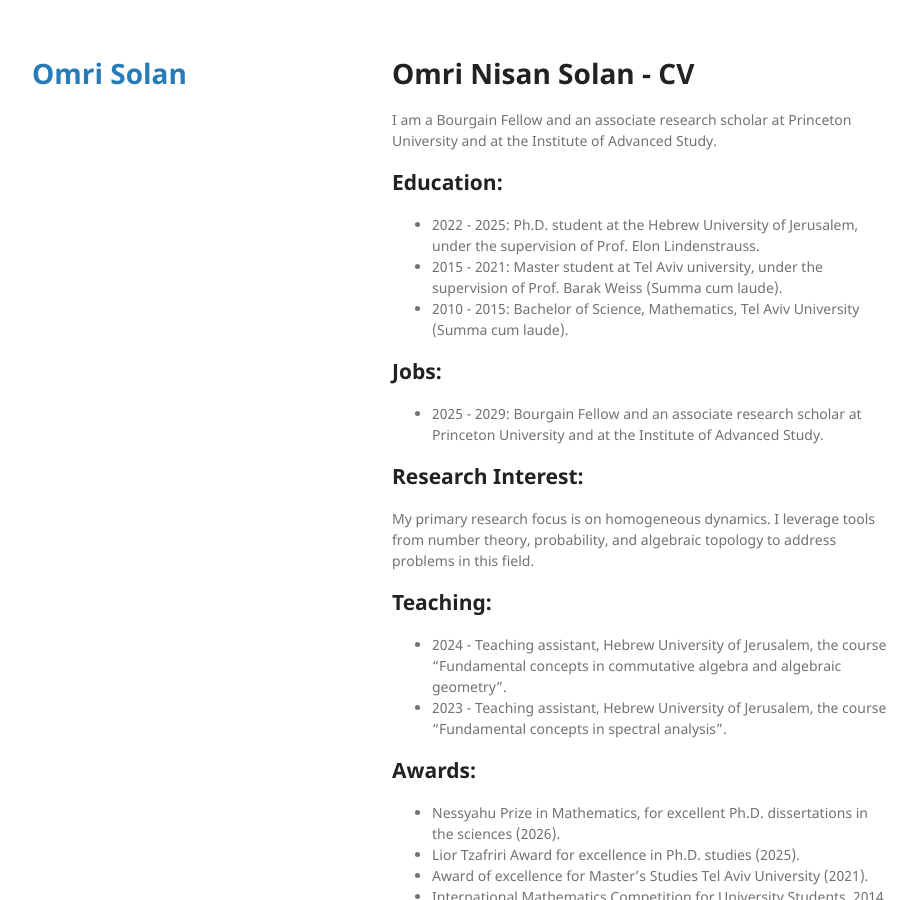
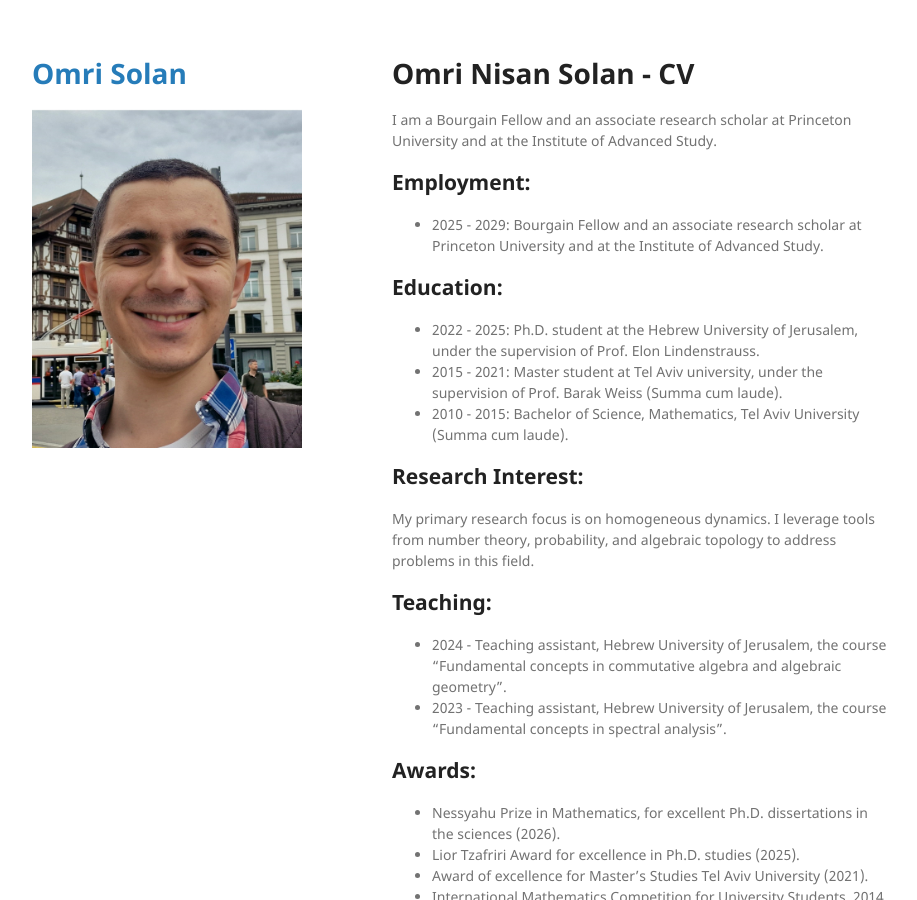
Before and after one commit to omriso/omriso.github.io, a Jekyll site: the page built from CV.md, in a window 1280 px wide and 900 px high. Shown: the whole window, without its empty margins (178-1095 px from the left). Built offline with Jekyll 4.4.1, drawn with Linux system fonts in a browser that asks for light colours; the repository's description, which GitHub fills in, is left out.

Commit message:
Maybe now no text & moved employment

```diff
--- a/CV.md
+++ b/CV.md
@@ -10,15 +10,17 @@
 
 <!-- PDF version: [CV](./CV.pdf) -->
 
+## **Employment:**
+
+* 2025 \- 2029: Bourgain Fellow and an associate research scholar at Princeton University and at the Institute of Advanced Study.
+
+
 ## **Education:**
 
 * 2022 \- 2025: Ph.D. student at the Hebrew University of Jerusalem, under the supervision of Prof. Elon Lindenstrauss.
 * 2015 \- 2021: Master student at Tel Aviv university, under the supervision of Prof. Barak Weiss (Summa cum laude).
 * 2010 \- 2015: Bachelor of Science, Mathematics, Tel Aviv University (Summa cum laude).
 
-## **Jobs:**
-
-* 2025 \- 2029: Bourgain Fellow and an associate research scholar at Princeton University and at the Institute of Advanced Study.
 
 ## **Research Interest:**
 
--- a/_layouts/default.html
+++ b/_layouts/default.html
@@ -18,12 +18,12 @@
         <h1><a href="{{ "/" | absolute_url }}">{{ site.title | default: site.github.repository_name }}</a></h1>
 
         {% if site.logo %}
-          {% if site.description and site.description != empty %}
-            <p>{{ site.description }}</p>
-          {% endif %}
+          <img src="{{site.logo | relative_url}}" alt="Logo" />
         {% endif %}
 
-        <p>{{ site.description | default: site.github.project_tagline }}</p>
+        {% if site.description and site.description != empty %}
+          <p>{{ site.description }}</p>
+        {% endif %}
 
         <!-- {% if site.github.is_project_page %}
         <p class="view"><a href="{{ site.github.repository_url }}">View the Project on GitHub <small>{{ site.github.repository_nwo }}</small></a></p>
```
